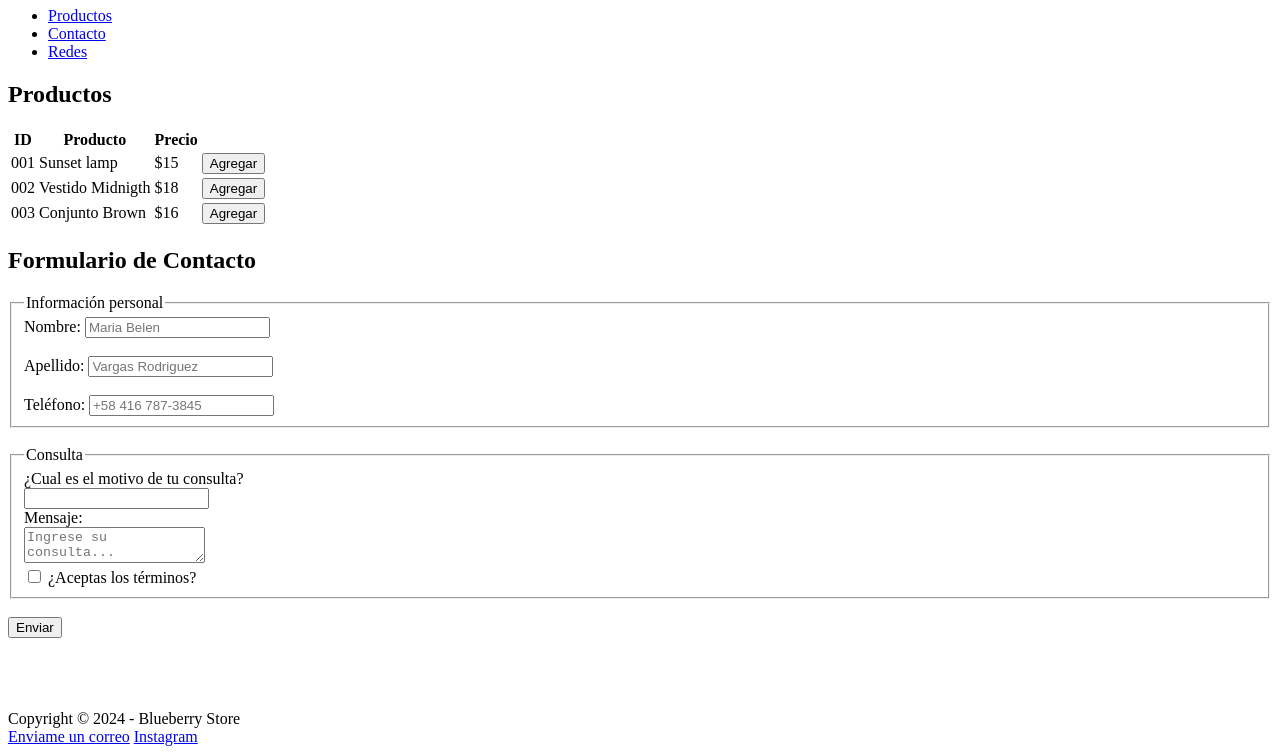
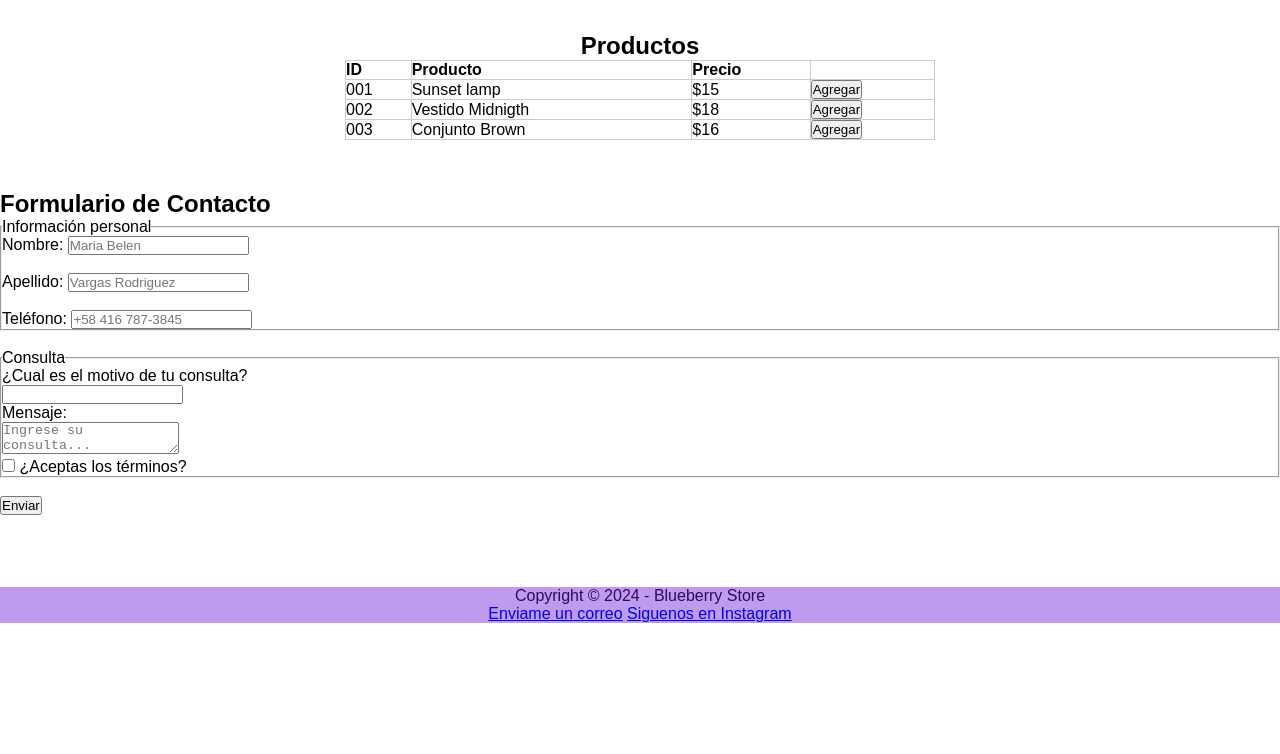
Before and after one commit to aplv9/Front-end-project, a plain HTML site: page index.html in a window 1280 px wide. Shown: the part 73-827 px from the top of the page. After the commit the page ends 800 px from the top, so only its background shows below. Drawn offline with Linux system fonts and the light colour scheme.

Commit message:
more little changes

```diff
--- a/index.html
+++ b/index.html
@@ -1,7 +1,10 @@
 <!DOCTYPE html>
 <html>
     <head>
-
+        <title>Blueberry Store</title>
+        <meta charset="UTF-8">
+        <meta name="viewport" content="width=device-width, initial-scale=1">
+        <link href="src/css/style.css" rel="stylesheet">
     </head>
 
     <body>
@@ -15,6 +18,8 @@
                 </ul>
             </nav>
         </header>
+
+
 
         <main>
  <section id="productos">
@@ -128,11 +133,11 @@
         <br>
         <br>
         <br>
-        <footer >
+        <footer id="redes">
             Copyright © 2024 - Blueberry Store
             <br>
             <a href="mailto:analopezza09@gmail.com">Enviame un correo</a>
-            <a href="instagram.com/blueberrystore_ve">Instagram</a>
+            <a href="instagram.com/blueberrystore_ve">Siguenos en Instagram</a>
         </footer>
     </body>
 </html>
```
